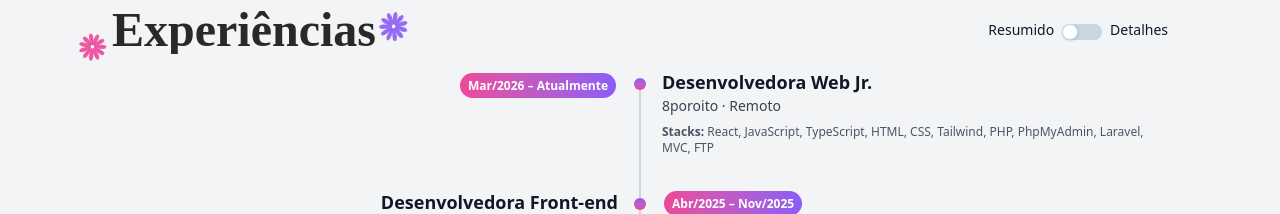
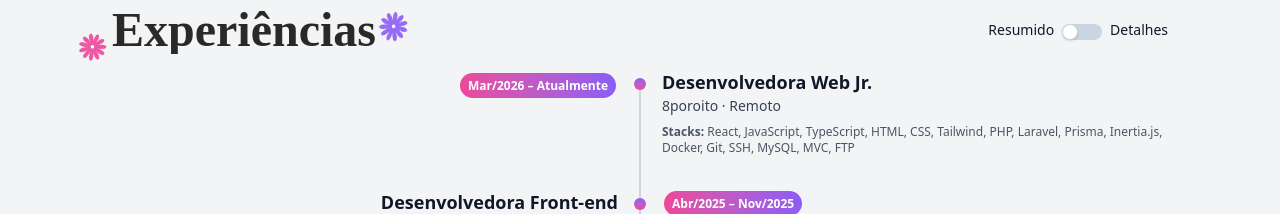
Before and after one commit to Francine02/Portfolio-2, a React (Vite) app: page / in a window 1280 px wide. Shown: the part 2640-2854 px from the top of the page. Built offline with nearby package versions, Linux system fonts and the light colour scheme.

Commit message:
feat(experiences): update tech stack for devjr experience

```diff
--- a/src/constants/experiences.js
+++ b/src/constants/experiences.js
@@ -2,7 +2,7 @@ export const EXPERIENCES = [
   {
     title: 'devjr',
     stacks:
-      'React, JavaScript, TypeScript, HTML, CSS, Tailwind, PHP, PhpMyAdmin, Laravel, MVC, FTP',
+      'React, JavaScript, TypeScript, HTML, CSS, Tailwind, PHP, Laravel, Prisma, Inertia.js, Docker, Git, SSH, MySQL, MVC, FTP',
   },
   {
     title: 'freelancer',
```
